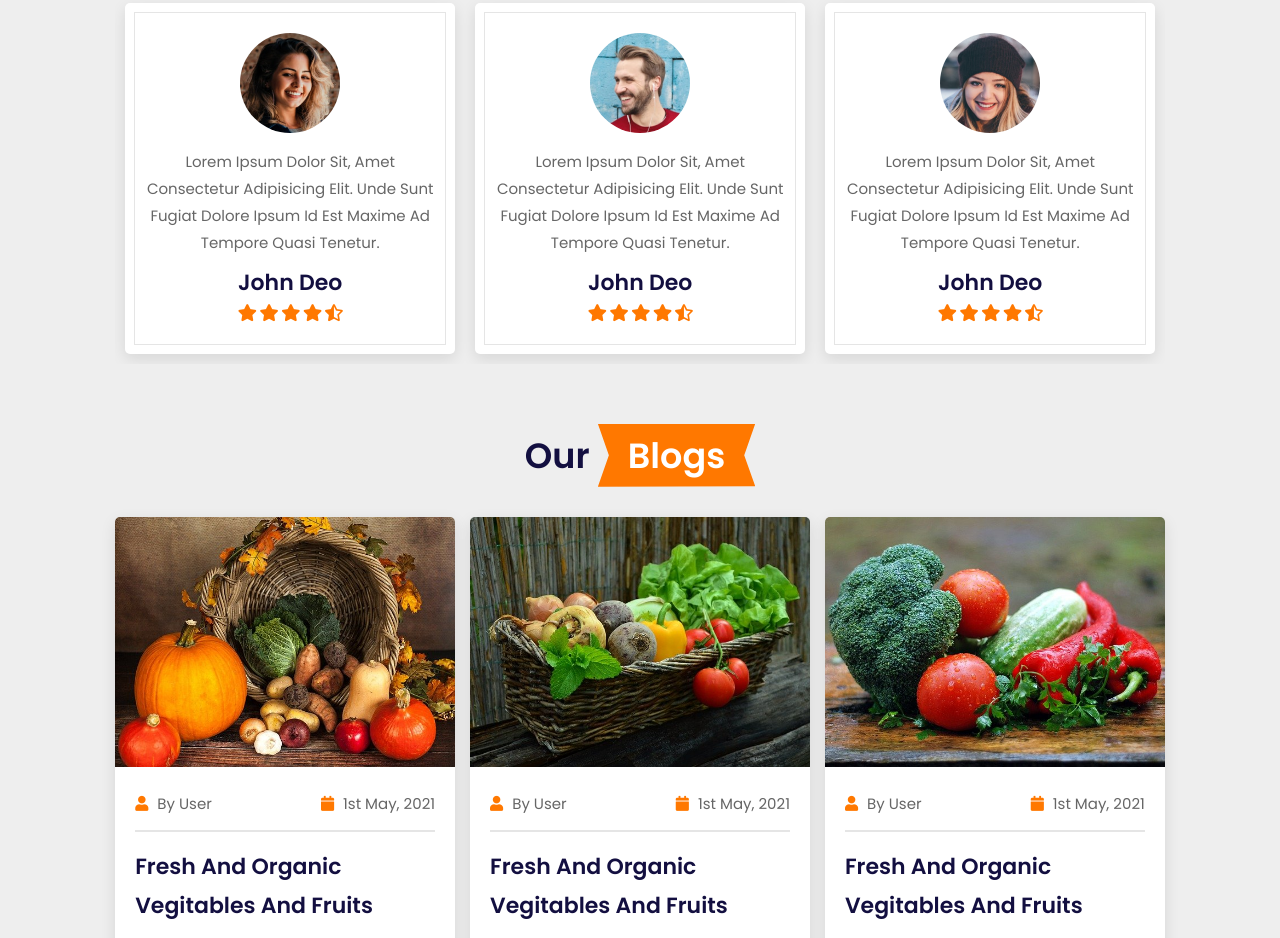
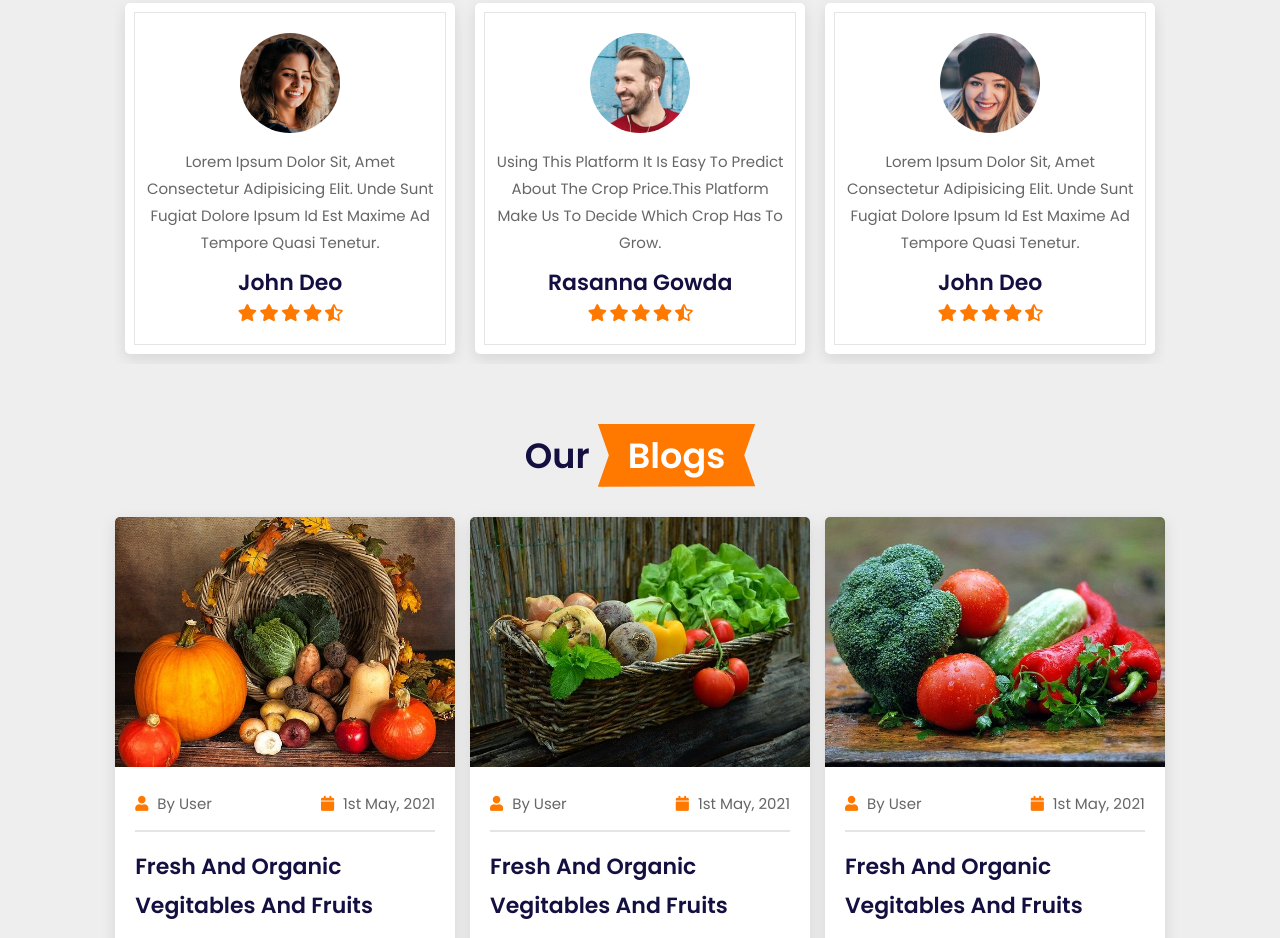
Before and after one commit to younus20/grow.github.io, a plain HTML site: page index.html in a window 1280 px wide. Shown: the part 3120-4058 px from the top of the page. Drawn offline with nearby package versions, Linux system fonts and the light colour scheme.

Commit message:
Update index.html

```diff
--- a/index.html
+++ b/index.html
@@ -331,8 +331,8 @@
 
             <div class="swiper-slide box">
                 <img src="image/pic-1.png" alt="">
-                <p>Lorem ipsum dolor sit, amet consectetur adipisicing elit. Unde sunt fugiat dolore ipsum id est maxime ad tempore quasi tenetur.</p>
-                <h3>john deo</h3>
+                <p>using this platform it is easy to predict about the crop price.This platform make us to decide which crop has to grow.</p>
+                <h3>rasanna gowda</h3>
                 <div class="stars">
                     <i class="fas fa-star"></i>
                     <i class="fas fa-star"></i>
```
